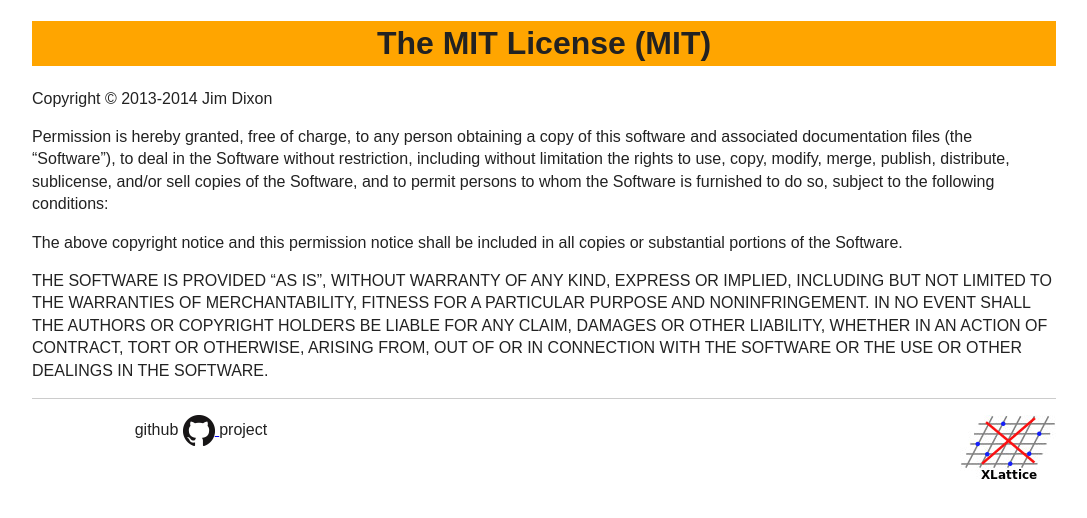
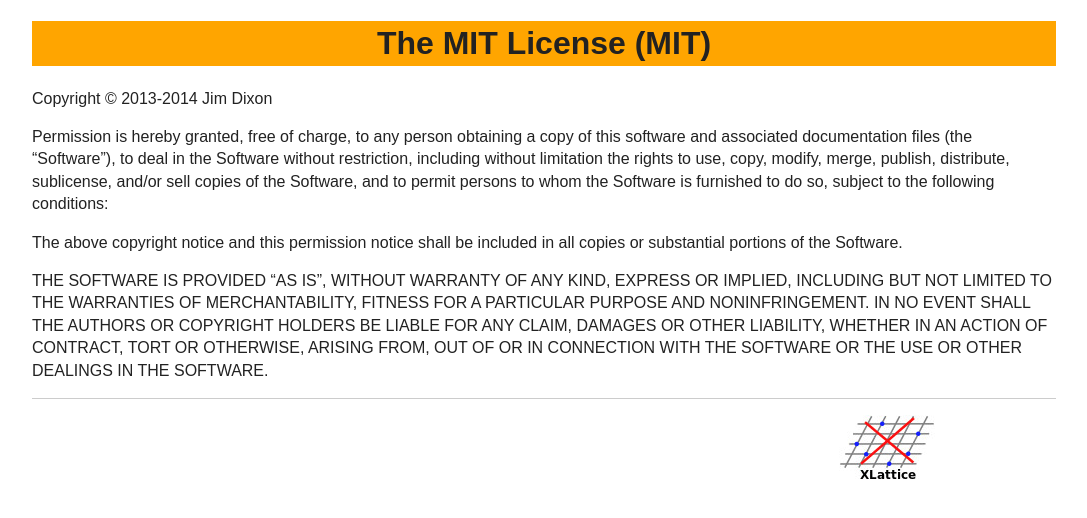
Before and after one commit to jddixon/gotwitgo, a plain HTML site: page LICENSE.html in a window 1280 px wide. Shown: the whole page, without its empty margins (96-1183 px from the left). Drawn offline with Linux system fonts and the light colour scheme.

Commit message:
fixing LICENSE footer

```diff
--- a/LICENSE.html
+++ b/LICENSE.html
@@ -31,17 +31,11 @@ IN AN ACTION OF CONTRACT, TORT OR OTHERWISE, ARISING FROM, OUT OF OR IN
 CONNECTION WITH THE SOFTWARE OR THE USE OR OTHER DEALINGS IN THE SOFTWARE.</p>
   <div class="f">
     <hr />
-    <div class="license">
-    </div>
-    <div class="project">
-      github <a href="https://github.com/jddixon/LICENSE">      <img src="img/GitHub-Mark-32px.png"
-        alt="link to project"
-        style="display: inline-block; margin-left: 0 auto; margin-right: 0 auto">
-       </a> project
-    </div>
     <div class="logo" >
       <a href="http://www.xlattice.org">
-      <img src="img/xlattice-2014.jpg" alt="the XLattice Project" style="float: right;" >
+      <img src="img/xlattice-2014.jpg"
+      alt="the XLattice Project"
+      style="display: block; margin-left: auto; margin-right: auto">
       </a>
     </div>
   </div>
```
